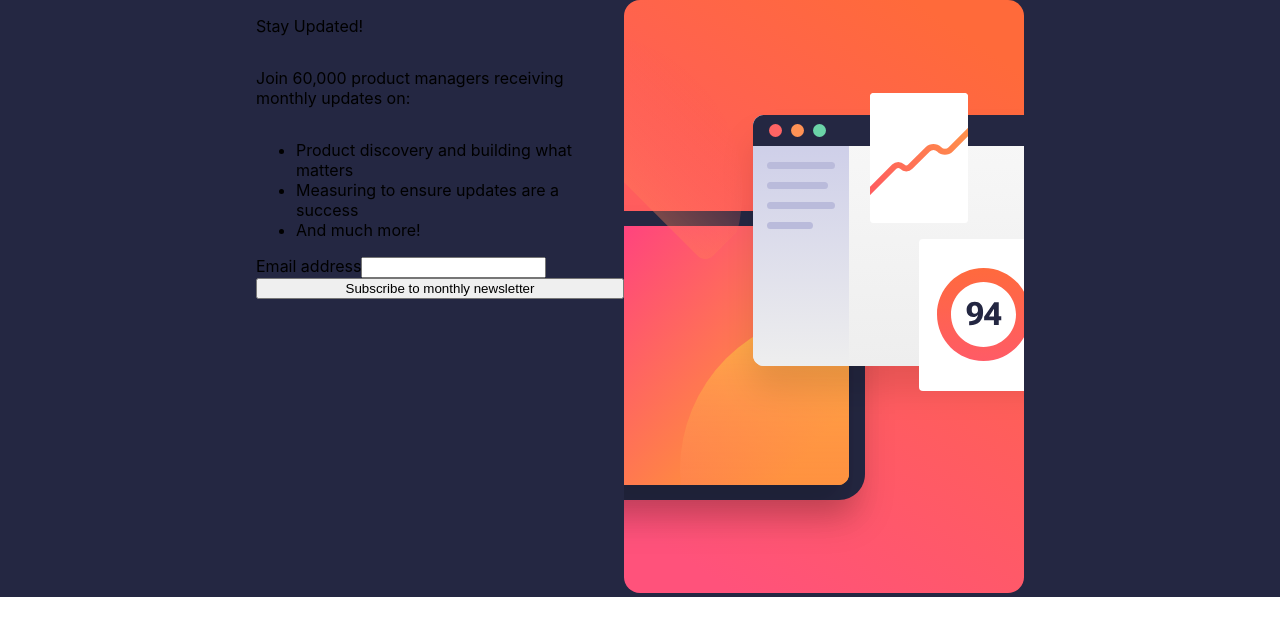
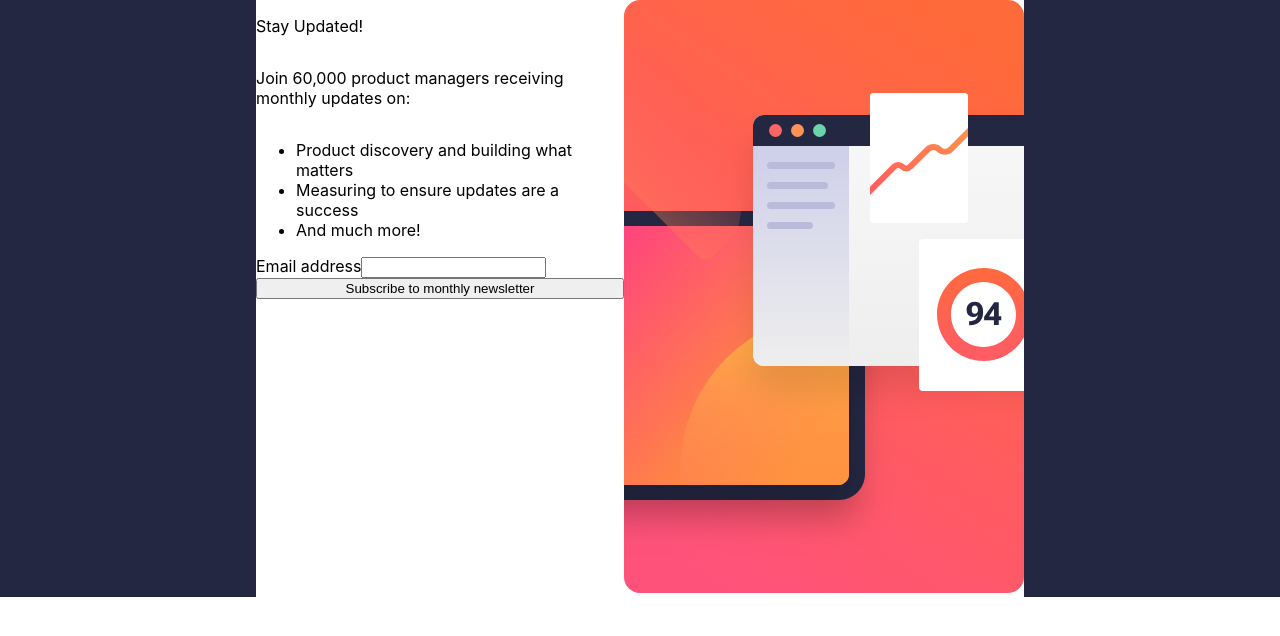
Before and after one commit to steven-mpawulo/newsletter-signup-form, a React (Create React App) app: page / in a window 1280 px wide. Shown: the top 636 px of the page. Built offline with nearby package versions, Linux system fonts and the light colour scheme.

Commit message:
adds white background color to main container

```diff
--- a/src/styles/news_letter_signup_form.css
+++ b/src/styles/news_letter_signup_form.css
@@ -6,6 +6,7 @@
     height: 60%;
     display: flex;
     margin: 0 auto;
+    background-color: hsl(0, 0%, 100%);
 
 }
 
```
